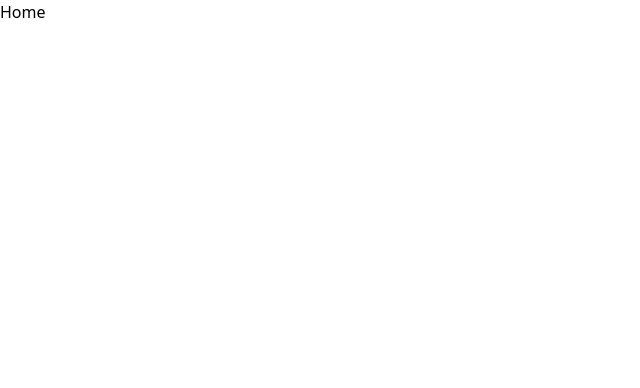
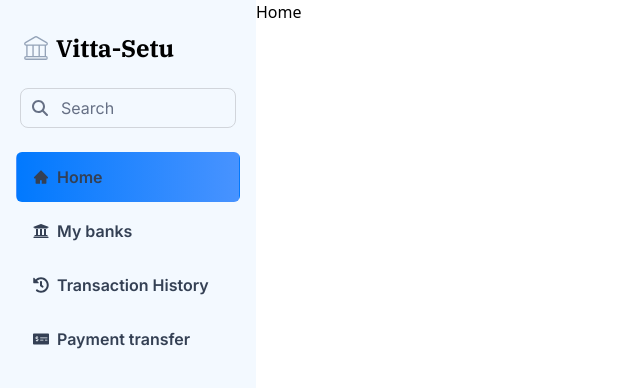
Before and after one commit to yashjain-99/vitta-setu, a Next.js app: page / in a window 1280 px wide. Shown: the top 388 px of the page, without its empty margins (0-640 px from the left). Built offline with nearby package versions, Linux system fonts and the light colour scheme.

Commit message:
feat: Create Sidebar component
- Added a sidebar component in dashbord
- Styled pages using tailwind CSS

```diff
--- a/app/(root)/layout.tsx
+++ b/app/(root)/layout.tsx
@@ -1,7 +1,14 @@
+import Sidebar from "@/components/Sidebar";
+
 export default function RootLayout({
   children,
 }: Readonly<{
   children: React.ReactNode;
 }>) {
-  return <main> {children} </main>;
+  return (
+    <main className="flex w-full min-h-screen">
+      <Sidebar />
+      {children}
+    </main>
+  );
 }
--- a/components/AuthForm.tsx
+++ b/components/AuthForm.tsx
@@ -4,13 +4,12 @@ import React from "react";
 import { zodResolver } from "@hookform/resolvers/zod";
 import { useForm } from "react-hook-form";
 import { z } from "zod";
-import Link from "next/link";
-import { CiBank } from "react-icons/ci";
 
 import { authFormSchema } from "@/lib/utils";
 import { Form } from "@/components/ui/form";
 import { Button } from "@/components/ui/button";
 import CustomInput from "./CustomInput";
+import Header from "./Header";
 
 const AuthForm = ({ type }: AuthFormProps) => {
   const formSchema = authFormSchema(type);
@@ -32,12 +31,7 @@ const AuthForm = ({ type }: AuthFormProps) => {
   return (
     <section className="flex min-h-screen max-w-[460px] flex-col justify-center gap-5 p-10 md:gap-8">
       <header className="flex flex-col gap-5 md:gap-8">
-        <Link href="/" className="cursor-pointer flex items-center gap-1">
-          <CiBank className=" w-8 h-8 fill-slate-400" />
-          <h1 className=" text-2xl font-ibm-plex-serif font-bold text-black-1">
-            Vitta-Setu
-          </h1>
-        </Link>
+        <Header />
 
         <div className="flex flex-col gap-1 md:gap-3">
           <h1 className="text-xl lg:text-3xl font-semibold text-gray-900">
--- /dev/null
+++ b/components/Header.tsx
@@ -0,0 +1,17 @@
+import Link from "next/link";
+import { CiBank } from "react-icons/ci";
+
+import React from "react";
+
+const Header = () => {
+  return (
+    <Link href="/" className="cursor-pointer flex items-center gap-1">
+      <CiBank className=" w-8 h-8 fill-slate-400" />
+      <h1 className=" text-2xl font-ibm-plex-serif font-bold text-black-1">
+        Vitta-Setu
+      </h1>
+    </Link>
+  );
+};
+
+export default Header;
--- /dev/null
+++ b/components/SearchBox.tsx
@@ -0,0 +1,18 @@
+import React from "react";
+import { FaMagnifyingGlass } from "react-icons/fa6";
+import { Input } from "./ui/input";
+
+const SearchBox = () => {
+  return (
+    <div className="relative">
+      <FaMagnifyingGlass className="absolute left-3 top-1/2 transform -translate-y-1/2 text-[#667085]" />
+      <Input
+        className="text-base py-2 pl-10 pr-5 placeholder:text-base font-normal font-inter text-[#667085] rounded-lg border border-gray-300 focus:border-blue-500"
+        placeholder="Search"
+        inputMode="search"
+      />
+    </div>
+  );
+};
+
+export default SearchBox;
--- /dev/null
+++ b/components/Sidebar.tsx
@@ -0,0 +1,26 @@
+import React from "react";
+
+import { SidebarFields } from "@/constants";
+import { SidebarItem } from "@/components/SidebarItem";
+import Header from "@/components/Header";
+import SearchBox from "@/components/SearchBox";
+
+const Sidebar = () => {
+  return (
+    <section className=" bg-[#F3F9FF] min-h-screen max-w-64 flex flex-col gap-6 pt-8">
+      <header className=" px-5">
+        <Header />
+      </header>
+      <div className="px-5 max-h-11 relative">
+        <SearchBox />
+      </div>
+      <nav className="flex flex-col gap-1 px-4">
+        {SidebarFields.map((item) => {
+          return <SidebarItem key={item.label} item={item} />;
+        })}
+      </nav>
+    </section>
+  );
+};
+
+export default Sidebar;
--- /dev/null
+++ b/components/SidebarItem.tsx
@@ -0,0 +1,30 @@
+"use client";
+
+import { cn } from "@/lib/utils";
+import Link from "next/link";
+import { usePathname } from "next/navigation";
+import React from "react";
+
+type SidebarItemProps = {
+  item: SidebarFieldItem;
+};
+
+export const SidebarItem = ({ item }: SidebarItemProps) => {
+  const pathName = usePathname();
+  const isActive =
+    pathName === item.route || pathName.startsWith(`${item.route}/`);
+  return (
+    <Link
+      href={item.route}
+      className={cn(
+        "flex gap-2 items-center px-4 py-3 rounded-md border border-transparent text-base font-semibold font-inter text-[#344054] hover:bg-[#E9EFF5]",
+        {
+          "bg-gradient-to-r from-[#0179FE] to-[#4893FF] hover:from-[#0056D2] hover:to-[#3678D2] hover:border-[#0056D2]":
+            isActive,
+        }
+      )}
+    >
+      {item.icon} {item.label}
+    </Link>
+  );
+};
--- /dev/null
+++ b/constants/index.ts
@@ -0,0 +1,26 @@
+import { AiFillHome } from "react-icons/ai";
+import { FaUniversity, FaHistory, FaMoneyCheckAlt } from "react-icons/fa"; // import additional icons
+import React from "react";
+
+export const SidebarFields: SidebarFieldItem[] = [
+  {
+    label: "Home",
+    icon: React.createElement(AiFillHome),
+    route: "/",
+  },
+  {
+    label: "My banks",
+    icon: React.createElement(FaUniversity),
+    route: "/my-banks",
+  },
+  {
+    label: "Transaction History",
+    icon: React.createElement(FaHistory),
+    route: "/transaction-history",
+  },
+  {
+    label: "Payment transfer",
+    icon: React.createElement(FaMoneyCheckAlt),
+    route: "/payment-transfer",
+  },
+];
--- a/types/index.d.ts
+++ b/types/index.d.ts
@@ -1,3 +1,9 @@
 declare interface AuthFormProps {
   type: "login" | "register";
 }
+
+declare interface SidebarFieldItem {
+  label: string;
+  icon: React.ReactNode;
+  route: string;
+}
```
